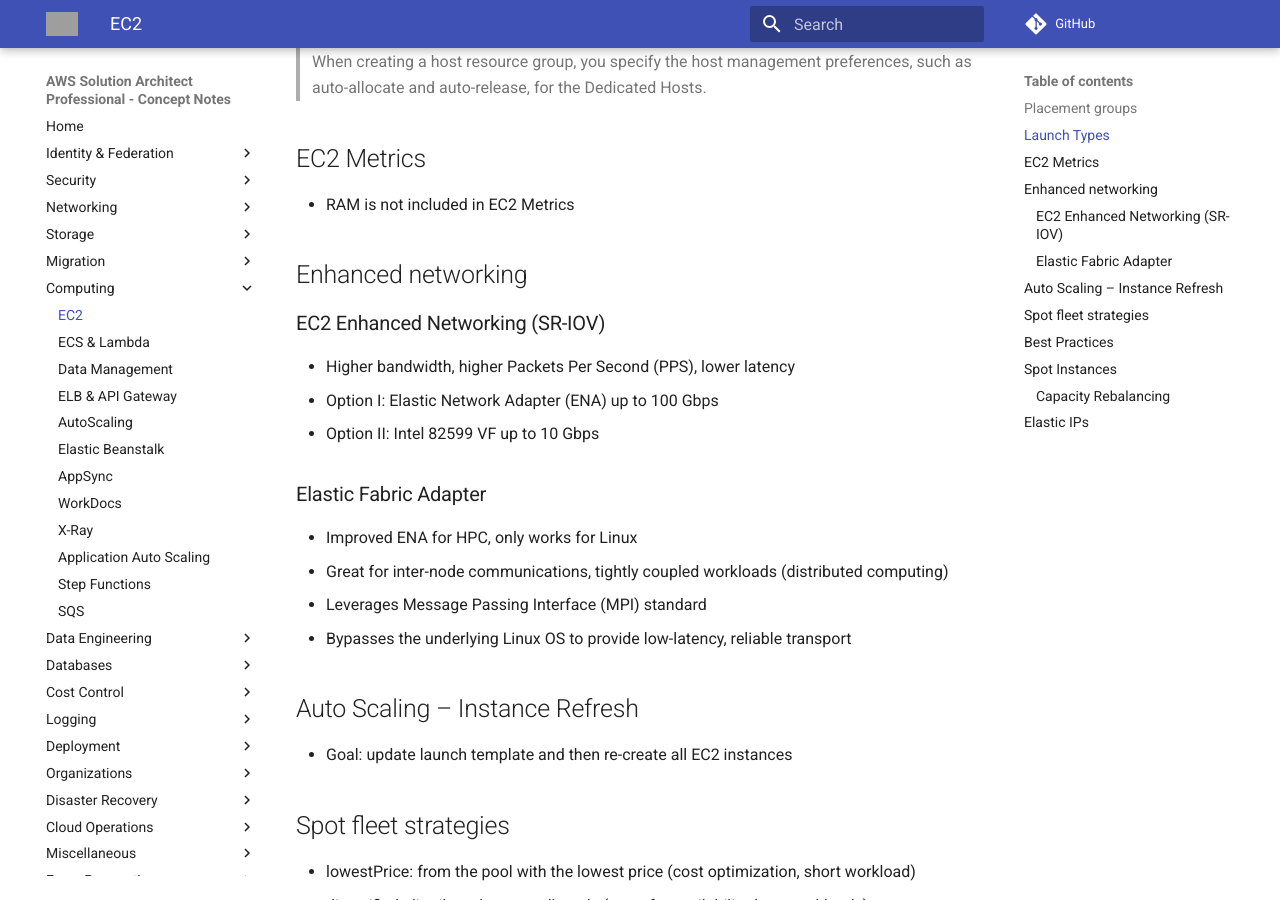
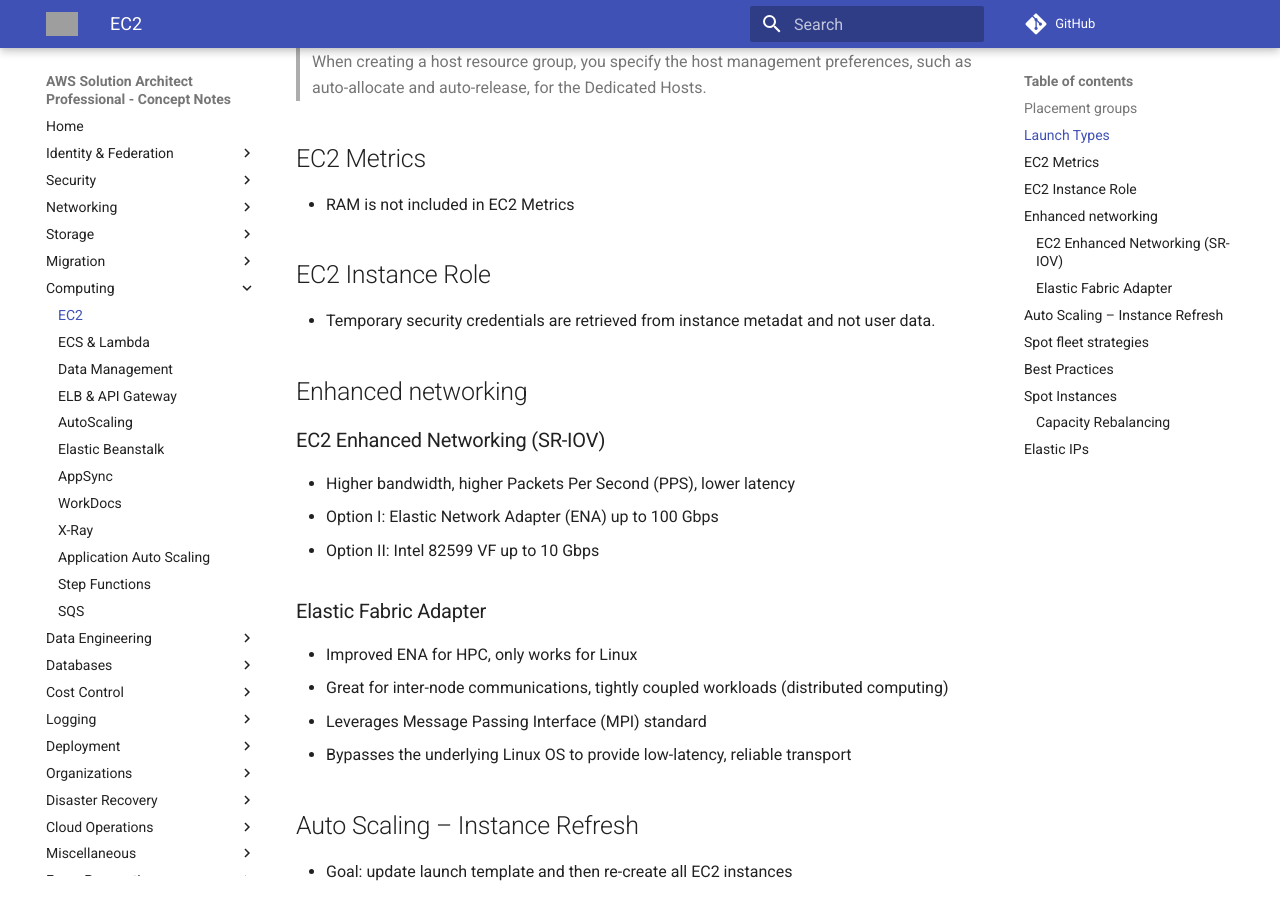
Before and after one commit to jeyabalajis/aws-certified-sa-pro-notes, an MkDocs documentation site: the page built from docs/compute/ec2.md, in a window 1280 px wide and 900 px high, scrolled down 880 px. Built offline with MkDocs 1.6.1 and Material for MkDocs 9.7.7, drawn with Linux system fonts in a browser that asks for light colours; comment, search, counter and statistics services are not loaded; grey boxes are pictures that could not be loaded.

Commit message:
Update ec2.md

```diff
--- a/docs/compute/ec2.md
+++ b/docs/compute/ec2.md
@@ -21,6 +21,10 @@
 
 ## EC2 Metrics
 - RAM is not included in EC2 Metrics
+
+## EC2 Instance Role
+
+- Temporary security credentials are retrieved from instance metadat and not user data.
 
 ## Enhanced networking
 
```
